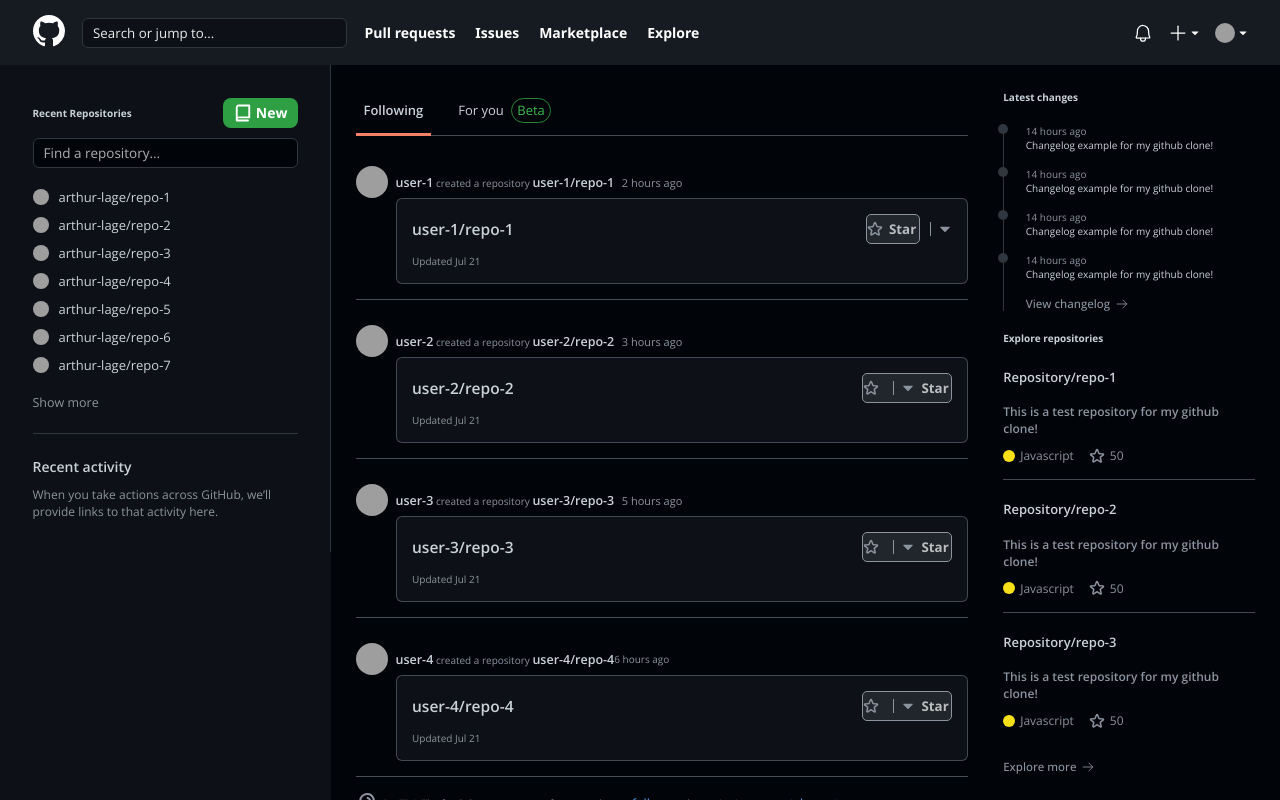
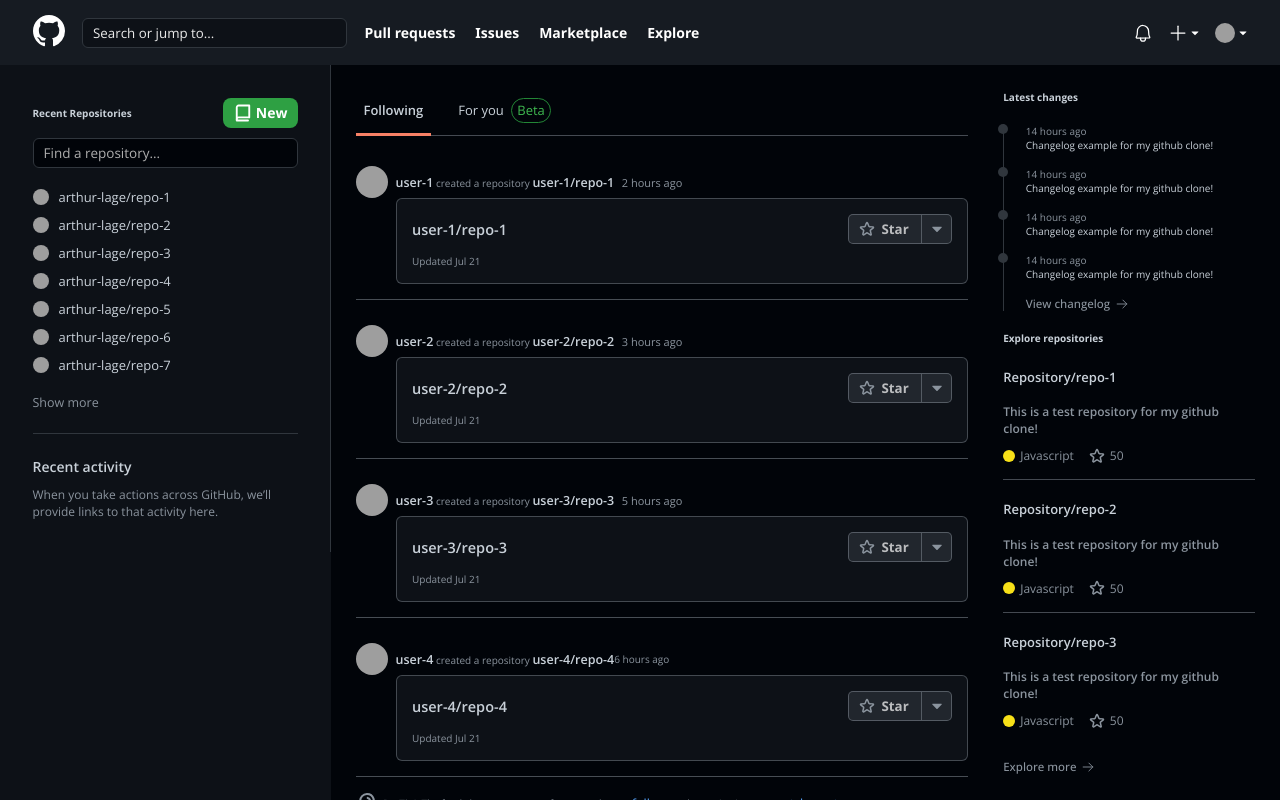
Before and after one commit to arthur-lage/github, a React (Vite) app: page / in a window 1280 px wide. Shown: the top 800 px of the page. Built offline with nearby package versions, Linux system fonts and the light colour scheme; grey boxes are pictures that could not be loaded.

Commit message:
add logo to page icon

```diff
--- a/index.html
+++ b/index.html
@@ -12,7 +12,9 @@
       rel="stylesheet"
     />
 
-    <link rel="shortcut icon" href="./logo.svg" type="image/svg+xml">
+
+
+    <link rel="shortcut icon" href="/logo.png" type="image/png">
   </head>
   <body>
     <div id="root"></div>
--- a/src/components/Feed/index.tsx
+++ b/src/components/Feed/index.tsx
@@ -80,14 +80,15 @@
             <div className={styles.repositoryMain}>
               <div className={styles.info}>
                 <strong>user-2/repo-2</strong>
+                <div className={styles.starWrapper}>
                   <button className={styles.star}>
                     <Star size={16} weight="bold" color="#8b949e" />
-
+                    <span>Star</span>
+                  </button>
                   <button className={styles.extraOptions}>
                     <CaretDown weight="fill" size={14} color="#8b949e" />
                   </button>
-                  <span>Star</span>
-                </button>
+                </div>
               </div>
               <span>Updated Jul 21</span>
             </div>
@@ -104,14 +105,15 @@
             <div className={styles.repositoryMain}>
               <div className={styles.info}>
                 <strong>user-3/repo-3</strong>
+                <div className={styles.starWrapper}>
                   <button className={styles.star}>
                     <Star size={16} weight="bold" color="#8b949e" />
-
+                    <span>Star</span>
+                  </button>
                   <button className={styles.extraOptions}>
                     <CaretDown weight="fill" size={14} color="#8b949e" />
                   </button>
-                  <span>Star</span>
-                </button>
+                </div>
               </div>
               <span>Updated Jul 21</span>
             </div>
@@ -128,14 +130,15 @@
             <div className={styles.repositoryMain}>
               <div className={styles.info}>
                 <strong>user-4/repo-4</strong>
+                <div className={styles.starWrapper}>
                   <button className={styles.star}>
                     <Star size={16} weight="bold" color="#8b949e" />
-
+                    <span>Star</span>
+                  </button>
                   <button className={styles.extraOptions}>
                     <CaretDown weight="fill" size={14} color="#8b949e" />
                   </button>
-                  <span>Star</span>
-                </button>
+                </div>
               </div>
               <span>Updated Jul 21</span>
             </div>
@@ -203,19 +206,27 @@
           <div className={styles.latestChanges}>
             <div className={styles.change}>
               <span className={styles.time}>14 hours ago</span>
-              <span className={styles.changelog}>Changelog example for my github clone!</span>
+              <span className={styles.changelog}>
+                Changelog example for my github clone!
+              </span>
             </div>
             <div className={styles.change}>
               <span className={styles.time}>14 hours ago</span>
-              <span className={styles.changelog}>Changelog example for my github clone!</span>
+              <span className={styles.changelog}>
+                Changelog example for my github clone!
+              </span>
             </div>
             <div className={styles.change}>
               <span className={styles.time}>14 hours ago</span>
-              <span className={styles.changelog}>Changelog example for my github clone!</span>
+              <span className={styles.changelog}>
+                Changelog example for my github clone!
+              </span>
             </div>
             <div className={styles.change}>
               <span className={styles.time}>14 hours ago</span>
-              <span className={styles.changelog}>Changelog example for my github clone!</span>
+              <span className={styles.changelog}>
+                Changelog example for my github clone!
+              </span>
             </div>
             <div className={styles.viewChangelogButton}>
               View changelog
--- a/src/components/Feed/styles.module.scss
+++ b/src/components/Feed/styles.module.scss
@@ -125,7 +125,7 @@
   color: #c9d1d9;
   cursor: pointer;
   font-weight: 600;
-  font-size: 1.55rem;
+  font-size: 1.45rem;
   transition: 0.15s ease;
 }
 
@@ -140,12 +140,14 @@
 
 .followingTabRepository .repositoryMain .info .star {
   cursor: pointer;
-  border: 1px solid #8b949e;
+  border: 1px solid #8b949e7b;
+  border-right: 0;
   font-weight: 700;
+  padding: 0rem 1rem;
   color: rgba(255, 255, 255, 0.694);
   background: #21262d;
   transition: 0.2s ease;
-  border-radius: 0.5rem;
+  border-radius: 0.5rem 0 0 0.5rem;
   display: flex;
   align-items: center;
   gap: 0.35rem;
@@ -156,21 +158,20 @@
 }
 
 .followingTabRepository .repositoryMain .info .star:hover {
+  border-color: #8b949e;
   background: #30363d;
-  border-color: #8b949e;
 }
 
 .followingTabRepository .repositoryMain .info .extraOptions {
   cursor: pointer;
   display: flex;
   align-items: center;
+  padding: 0.7rem 0.75rem;
+  border-radius: 0 0.5rem 0.5rem 0;
   justify-content: center;
-  margin-left: 1rem;
-  background: transparent;
-  border: 0;
+  border: 1px solid #8b949e7b;
   height: 100%;
-  border-left: 1px solid #8b949e;
-  padding-left: 0.75rem;
+  background: #21262d;
   transition: 0.2s ease;
 }
 
--- a/src/components/Header/styles.module.scss
+++ b/src/components/Header/styles.module.scss
@@ -24,6 +24,7 @@
 
 .searchBar input {
   background: #0d1117;
+  color: #fff;
   border-radius: 0.6rem;
   width: 26.5rem;
   padding: 0.5rem 1rem;
--- a/src/components/Sidebar/styles.module.scss
+++ b/src/components/Sidebar/styles.module.scss
@@ -53,6 +53,7 @@
   background: #010409;
   border-radius: 0.6rem;
   width: 26.5rem;
+  color: #fff;
   font-size: 1.35rem;
   padding: 0.5rem 1rem;
   border: 1px solid #30363d;
```
Also changed, not shown: public/logo.png (added). Lines whose indentation alone changed are shown as unchanged.
